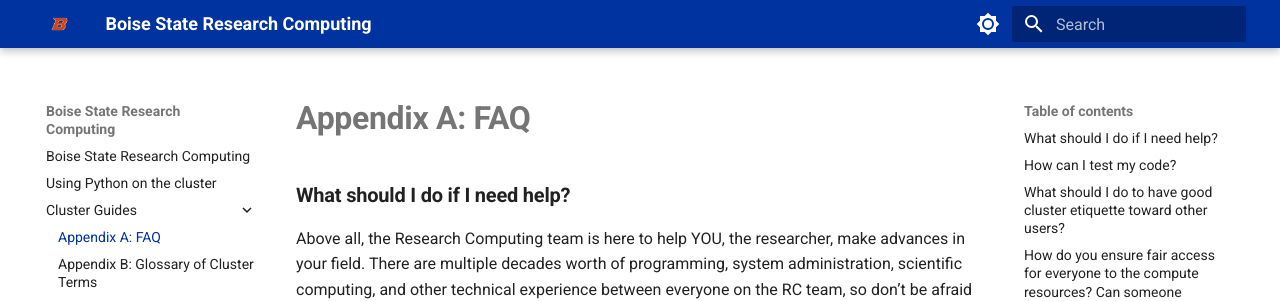
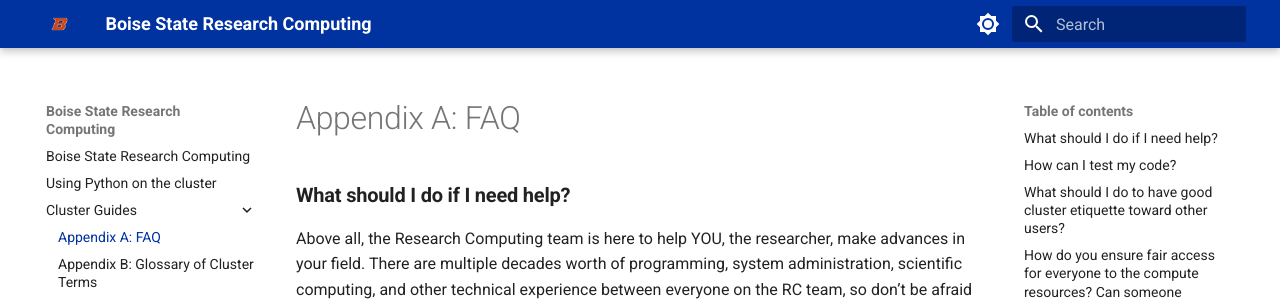
Before and after one commit to bsurc/docs, an MkDocs documentation site: the page built from docs/Cluster Guides/Appendix_A:_FAQ.md, in a window 1280 px wide. Shown: the top 301 px of the page. Built offline with MkDocs 1.6.1 and Material for MkDocs 9.7.7, drawn with Linux system fonts in a browser that asks for light colours.

```diff
--- a/docs/Cluster Guides/Appendix_A:_FAQ.md
+++ b/docs/Cluster Guides/Appendix_A:_FAQ.md
@@ -1,4 +1,4 @@
-# **Appendix A: FAQ**
+# Appendix A: FAQ
 
 ### **What should I do if I need help?**
 
@@ -12,7 +12,7 @@ Use `dev-session`, `gpu-session`, and/or `debug-session` for code testing/compil
 
 Primarily, you should make sure that your jobs aren’t over-utilizing the resources available to the detriment of other users. Make sure that your jobs are actually utilizing the resources you’ve requested, don’t request more resources than you need, don’t request large portions (over 8 nodes) of the clusters for jobs that are likely to run for more than a few days, etc.
 
-Also, don’t use the <code>--exclusive</code> use parameter unless necessary. This parameter will block others from using an entire node, so make sure your job actually needs an entire node to itself. If in doubt, consult Research Computing.
+Also, don’t use the `--exclusive` use parameter unless necessary. This parameter will block others from using an entire node, so make sure your job actually needs an entire node to itself. If in doubt, consult Research Computing.
 
 ### **How do you ensure fair access for everyone to the compute resources? Can someone monopolize the clusters?**
 
```
